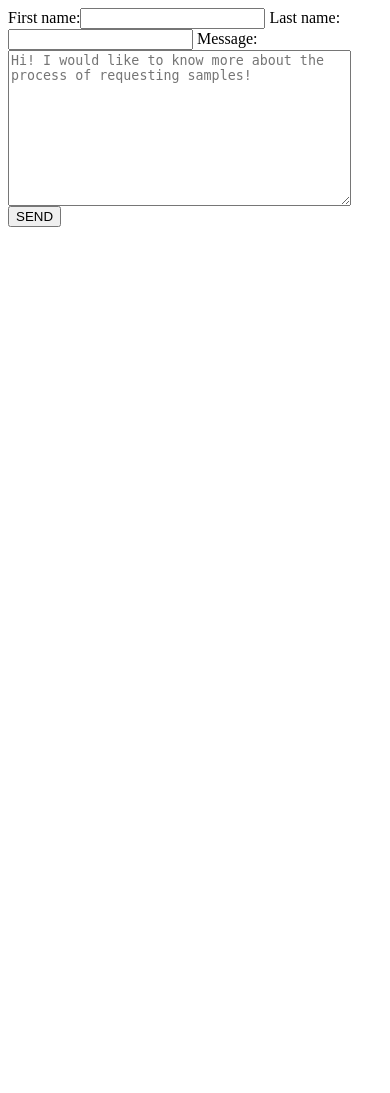
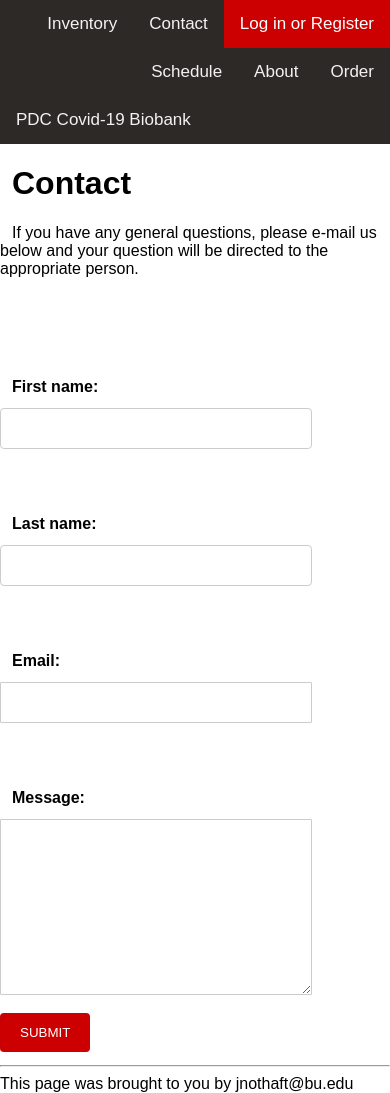
Before and after one commit to jnothaft/Biobank-Covid19, a Django app: page /pages/contact in a window 390 px wide. Before the commit the page ends 227 px from the top, so only its background shows below. Run offline with Django 3.2, Linux system fonts and the light colour scheme.

Commit message:
initial design on the contact form page

```diff
--- a/biobank_database/settings.py
+++ b/biobank_database/settings.py
@@ -42,8 +42,7 @@
     'quotes.apps.QuotesConfig',
     'mini_fb.apps.MiniFbConfig',
 
-    # contact form app
-   # "pages.apps.ContactConfig",
+
 ]
 
 MIDDLEWARE = [
--- a/pages/cform.py
+++ b/pages/forms.py
@@ -8,7 +8,7 @@
 class ContactForm(ModelForm):
     class Meta:
         model = Contact
-        fields = ["first_name", "last_name", "message"]
+        fields = ["first_name", "last_name", "email", "message"]
         widgets = {
             "message": Textarea(
                 attrs={
--- a/pages/models.py
+++ b/pages/models.py
@@ -7,6 +7,7 @@
     """Create a contact form for the Biobank"""
     first_name = models.CharField(max_length=400)
     last_name = models.CharField(max_length=400)
+    email = models.EmailField()
     message = models.TextField()
 
     def __str__(self):
--- a/pages/templates/pages/about.html
+++ b/pages/templates/pages/about.html
@@ -9,5 +9,6 @@
         <p>
         This is our about page!
         </p>
+     </body>
 
 {% endblock %}
--- a/pages/templates/pages/contact_form.html
+++ b/pages/templates/pages/contact_form.html
@@ -1,15 +1,179 @@
 <!-- pages/contact_form.html -->
 
-<html>
+{% extends 'pages/base.html' %}
+
+{% block content %}
     <head>
-
         <title>Contact me!</title>
     </head>
     <body>
         <form method="POST" action="{% url 'contact' %}">
+        <style>
+            * {
+              box-sizing: border-box;
+            }
+
+            input[type=text], select, textarea {
+              width: 80%;
+              padding: 12px;
+              border: 1px solid #ccc;
+              border-radius: 4px;
+              resize: vertical;
+              text-indent: 30px;
+            }
+
+            label {
+              padding: 12px 12px 12px 0;
+              display: inline-block;
+<!--              text-indent: 50px;-->
+            }
+
+            input[type=email], select, textarea {
+              width: 80%;
+              padding: 12px;
+              border: 1px solid #ccc;
+              border-radius: 1px;
+              resize: vertical;
+            }
+
+            label {
+              padding: 12px 12px 12px 12px;
+              display: inline-block;
+            }
+
+            button[type=submit] {
+              background-color: #CC0000;
+              color: white;
+              padding: 12px 20px;
+              border: none;
+              border-radius: 4px;
+              cursor: pointer;
+              float: left;
+            }
+
+            button[type=submit]:hover {
+              background-color: #45a049;
+            }
+
+            .container {
+              border-radius: 5px;
+              background-color: #f2f2f2;
+              padding: 20px;
+            }
+
+            .col-25 {
+              float: left;
+              width: 25%;
+              margin-top: 6px;
+            }
+
+            .col-75 {
+              float: left;
+              width: 75%;
+              margin-top: 6px;
+            }
+
+            /* Clear floats after the columns */
+            .row:after {
+              content: "";
+              display: table;
+              clear: both;
+            }
+
+            /* Responsive layout - when the screen is less than 600px wide, make the two columns stack on top of each other instead of next to each other */
+            @media screen and (max-width: 600px) {
+              .col-25, .col-75, input[type=submit] {
+                width: 10%;
+                margin-top: 0;
+              }
+            }
+        </style>
+            <h1 style="text-indent: 12px;">Contact</h1>
+
+            <p style="text-indent: 12px;">
+                If you have any general questions, please e-mail us below and
+                your question will be directed to the appropriate person.
+            </p>
+
             {% csrf_token %}
-            {{ form }}
-            <button type="submit">SEND</button>
+<!--            {{ form }}-->
+<!--            {{contact_form}}-->
+            <br>
+            <br>
+            <br>
+            <br>
+            <tr>
+                <th>
+                    <label for="id_first_name"><b>First name:</b></label>
+                </th>
+                <br>
+                <td>
+                    <input type="text" name="first_name" maxlength="400" required id="id_first_name">
+                </td>
+            </tr>
+            <br>
+            <br>
+            <br>
+            <br>
+            <tr>
+                <th>
+                    <label for="id_last_name"><b>Last name:</b></label>
+                </th>
+                <br>
+                <td>
+                    <input type="text" name="last_name" maxlength="400" required id="id_last_name">
+                </td>
+            </tr>
+            <br>
+            <br>
+            <br>
+            <br>
+            <tr>
+                <th>
+                    <label for="id_email"><b>Email:</b></label>
+                </th>
+                <br>
+                <td>
+                    <input type="email" name="email" maxlength="254" required id="id_email">
+                </td>
+            </tr>
+             <br>
+             <br>
+             <br>
+            <br>
+            <tr>
+                <th>
+                    <label for="id_message"><b>Message:</b></label>
+                </th>
+                <br>
+                <td>
+                    <textarea
+                            name="message"
+                            cols="40"
+                            rows="10"
+                            placeholder="Hi! I would like to know more about the process of requesting samples!"
+                            required id="id_message">
+                    </textarea>
+                </td>
+            </tr>
+<!--            <table>-->
+<!--                <tr>-->
+<!--                    { % for line in form %}-->
+<!--                    <td>First Name:</td>-->
+<!--                    <td>{{form.first_name</td>-->
+
+<!--                </tr>-->
+
+
+<!--            </table>-->
+
+
+            <br>
+            <br>
+            <button type="submit">SUBMIT</button>
+            <br>
+            <br>
         </form>
     </body>
-</html>
+
+{% endblock %}
--- a/pages/views.py
+++ b/pages/views.py
@@ -3,7 +3,7 @@
 from pages.models import Contact
 from django.urls import reverse_lazy
 from django.http import HttpResponse
-from pages.cform import ContactForm
+from pages.forms import ContactForm
 
 
 # Create your views here.
@@ -32,6 +32,8 @@
     # fields = ContactForm
     form_class = ContactForm
     success_url = reverse_lazy("thanks")
+    template_name = "pages/contact_form.html"
+    #context_object_name = "contact_form"
 
 
 def thanks(request):
```
Also changed, not shown: db.sqlite3, pages/migrations/0002_contact_email.py (added).
